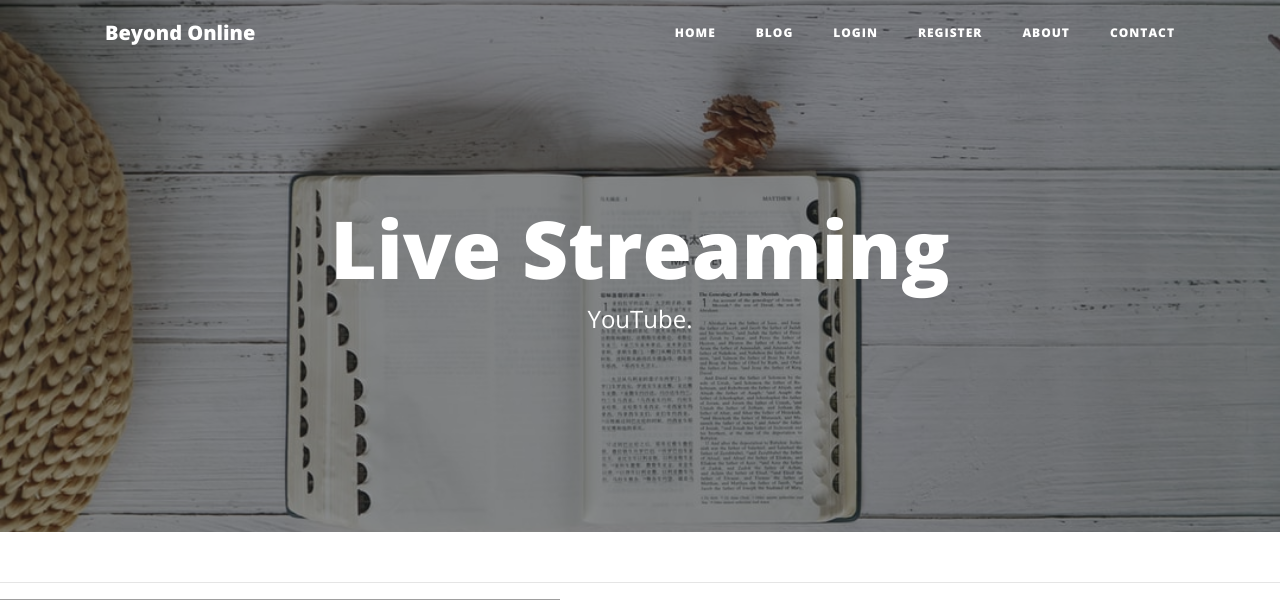
After one commit to aquangela/BeyondOnline, a Flask app: page /streaming in a window 1280 px wide. The commit adds this page. Shown: the top 600 px of the page. Run offline with Flask 2, Linux system fonts and the light colour scheme; some libraries are stand-ins or nearby versions; grey boxes are pictures that could not be loaded.

Commit message:
add streaming page

```diff
--- a/main.py
+++ b/main.py
@@ -18,8 +18,8 @@ import os
 # smtplib.SMTP("smtp.gmail.com", port=587)
 
 app = Flask(__name__)
-app.config['SECRET_KEY'] = os.environ.get("SECRET_KEY")
-# app.config['SECRET_KEY'] = '8BYkEfBA6O6donzWlSihBXox7C0sKR6b'
+# app.config['SECRET_KEY'] = os.environ.get("SECRET_KEY")
+app.config['SECRET_KEY'] = '8BYkEfBA6O6donzWlSihBXox7C0sKR6b'
 ckeditor = CKEditor(app)
 Bootstrap(app)
 gravatar = Gravatar(app,
@@ -40,8 +40,8 @@ app.config['MAIL_USE_SSL'] = True
 mail = Mail(app)
 
 ##CONNECT TO DB
-app.config['SQLALCHEMY_DATABASE_URI'] = os.environ.get("DATABASE_URL")
-# app.config['SQLALCHEMY_DATABASE_URI'] = "sqlite:///blog.db"
+# app.config['SQLALCHEMY_DATABASE_URI'] = os.environ.get("DATABASE_URL")
+app.config['SQLALCHEMY_DATABASE_URI'] = "sqlite:///blog.db"
 app.config['SQLALCHEMY_TRACK_MODIFICATIONS'] = False
 db = SQLAlchemy(app)
 login_manager = LoginManager()
@@ -215,6 +215,10 @@ def contact():
         return render_template('contact.html', msg_sent=False, current_user=current_user)
 
 
+@app.route("/streaming")
+def stream():
+    return render_template('streaming.html', current_user=current_user)
+
 @app.route("/new-post", methods=["GET", "POST"])
 @admin_only
 def add_new_post():
--- /dev/null
+++ b/templates/streaming.html
@@ -0,0 +1,23 @@
+{% include "header.html" %}
+
+  <!-- Page Header -->
+  <header class="masthead" style="background-image: url({{ url_for('static', filename='img/streaming.jpeg')}})">
+    <div class="overlay"></div>
+    <div class="container">
+      <div class="row">
+        <div class="col-lg-8 col-md-10 mx-auto">
+          <div class="page-heading">
+            <h1>Live Streaming</h1>
+            <span class="subheading">YouTube.</span>
+          </div>
+        </div>
+      </div>
+    </div>
+  </header>
+<hr>
+  <!-- Main Content -->
+<iframe width="560" height="315" src="https://www.youtube.com/embed/fAj9Rju7rsA" title="YouTube video player" frameborder="0" allow="accelerometer; autoplay; clipboard-write; encrypted-media; gyroscope; picture-in-picture" allowfullscreen></iframe>
+
+  <hr>
+
+  {% include "footer.html" %}
```
Also changed, not shown: static/css/clean-blog.css (line endings or trailing spaces), static/img/streaming.jpeg (added).
